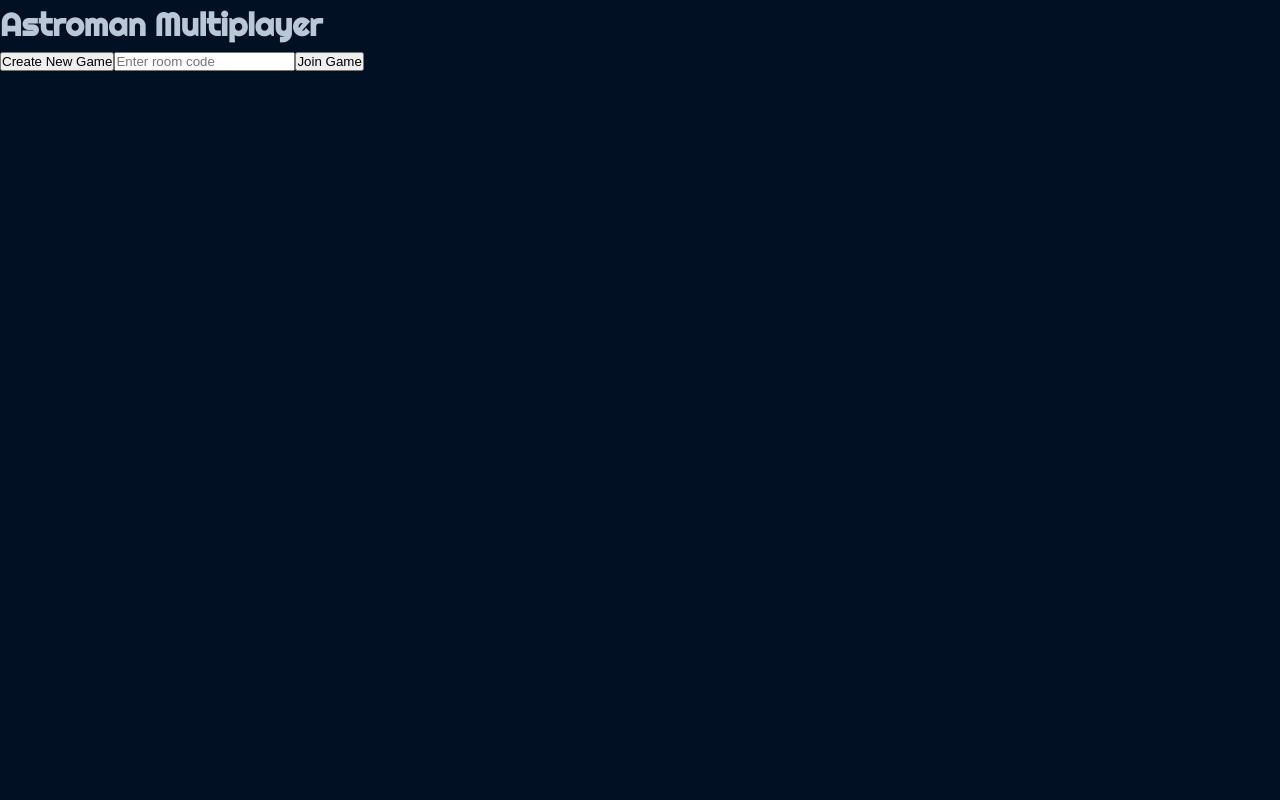
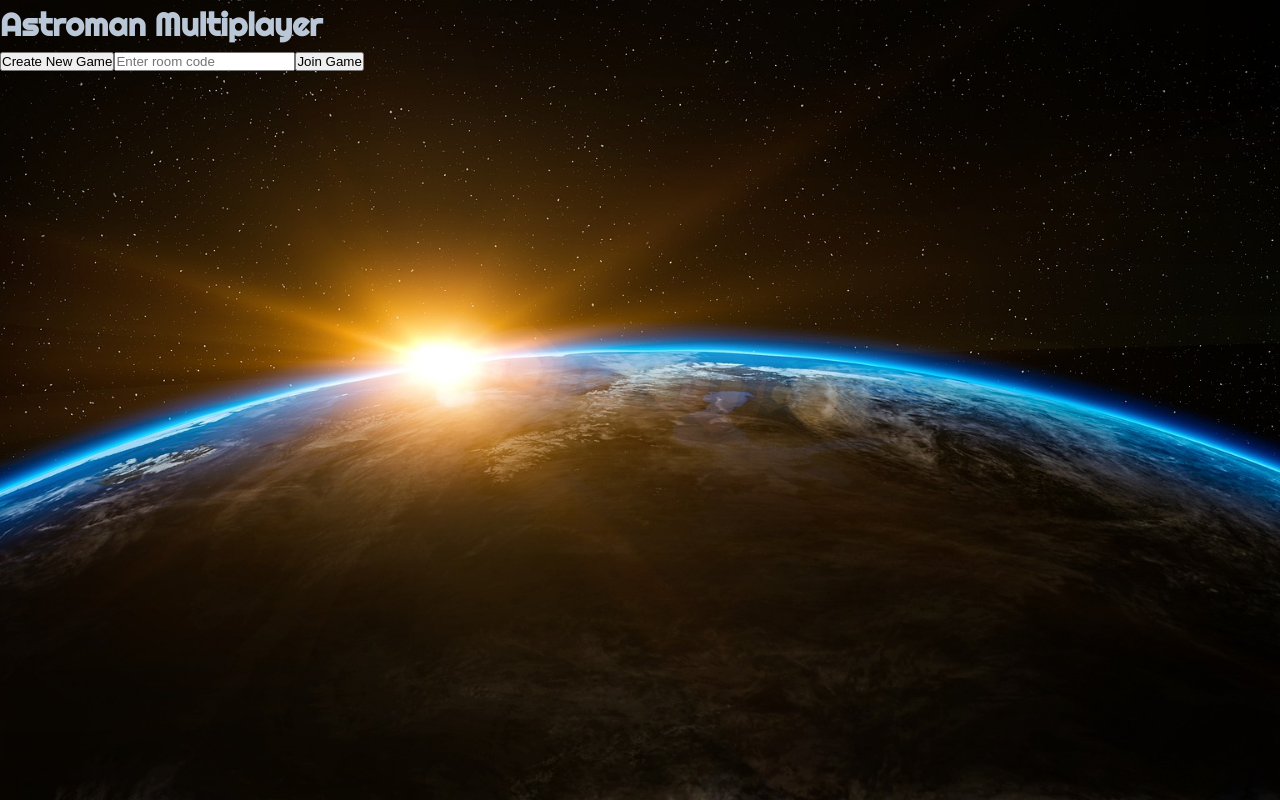
Before and after one commit to aga87/astroman-game, a React (Create React App) app in the folder client/: page / in a window 1280 px wide. Built offline with nearby package versions, Linux system fonts and the light colour scheme; no server answers.

Commit message:
Apply global styles - background image

```diff
--- a/client/src/scss/_base.scss
+++ b/client/src/scss/_base.scss
@@ -9,6 +9,8 @@ body {
   -moz-osx-font-smoothing: grayscale;
   line-height: $blh;
   color: $heather;
+  background: url('../img/sunrise-from-space.jpg') no-repeat center center fixed;
+  background-size: cover;
   background-color: $blue-charcoal;
   height: 100%;
 }
```
Also changed, not shown: client/src/img/sunrise-from-space.jpg (added).
